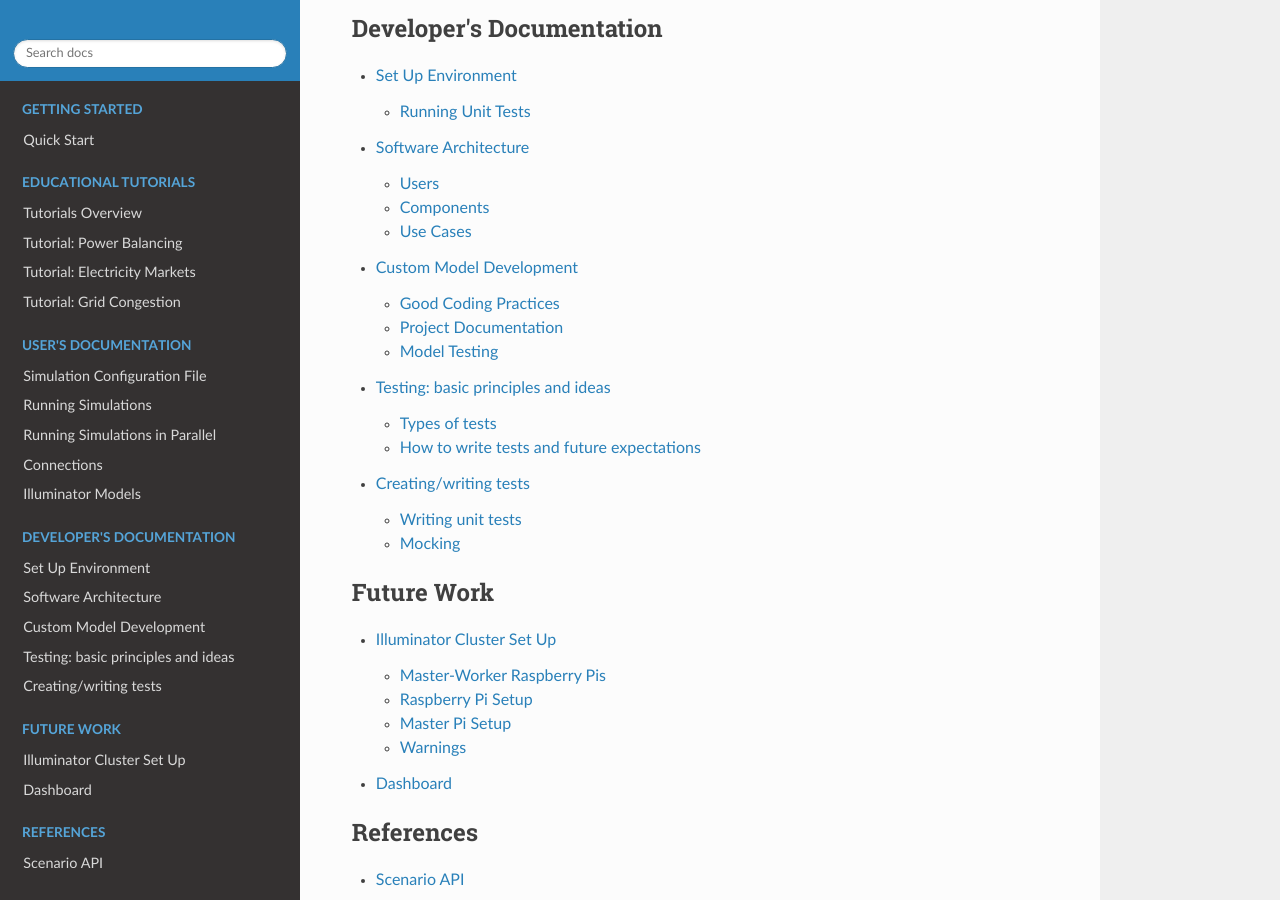
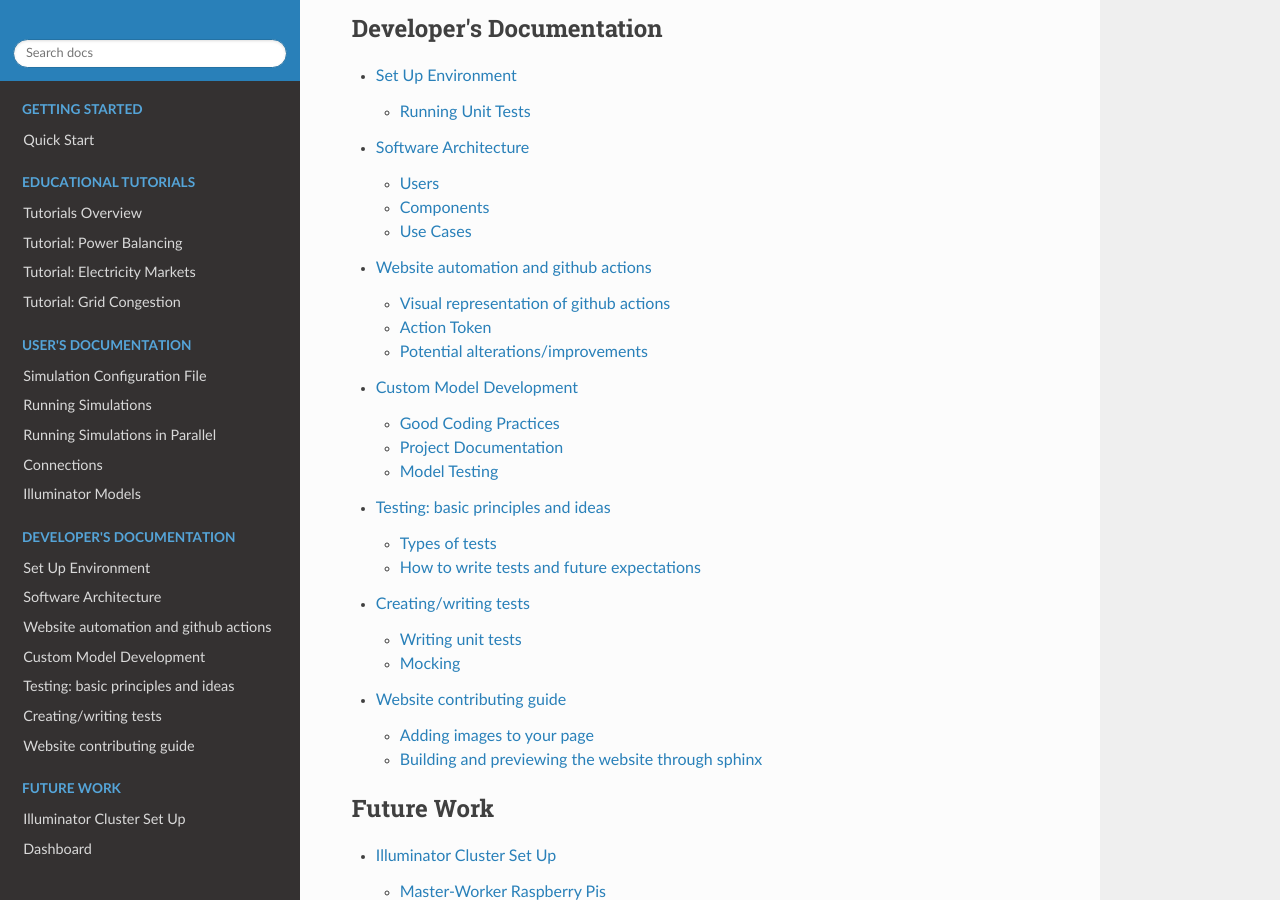
Before and after one commit to Illuminator-team/website, a Sphinx documentation site: the page built from source/index.rst, in a window 1280 px wide and 900 px high, scrolled down 1512 px. Built offline with Sphinx 7.4.7 and the Read the Docs theme 3.1.0, drawn with Linux system fonts in a browser that asks for light colours.

Commit message:
(rebase) added website contribution guide

````diff
--- /dev/null
+++ b/source/developer/dev-website-contribute.md
@@ -0,0 +1,67 @@
+# Website contributing guide
+The website is written in markdown format, created through sphinx. These markdown files can be edited/created/deleted to update/create/remove pages.
+
+In order to contribute to the website, a series of steps should be followed:
+
+<ol>
+  <li>Download the code from the website repository</li>
+  <li>Create a new branch based off the Dev branch.</li>
+  <li>Make the desired changes to the markdown files located within the source directory.</li>
+  <li>Preview your changes through:
+    <ul>
+      <li>your IDE of choice (look it up for your ide.
+<a href="https://code.visualstudio.com/docs/languages/markdown#_markdown-preview">Visual Studio Code Example</a>)</li>
+      <li>building the website through sphinx and then viewing the html</li>
+      <li>any other markdown viewing program</li>
+    </ul>
+  </li>
+  <li>Upload your changes to a separate branch</li>
+  <li>Create a pull request to the Dev branch</li>
+  <li>(Optional) Create a pull request from the Dev branch into the Main branch whenever you are ready for the website to be updated</li>
+</ol>
+
+## Adding images to your page
+Every image that is contained within the website should be stored within the `_static` folder located within source.
+In order to then use that image you must reference it's location within the markdown page.
+
+As an example:
+```
+<div align="center">
+	<img align="center" src="../_static/img/Iilluminator.jpg" width="500">
+</div>
+```
+
+Which results in a centered image, of width 500 like so:
+<div align="center">
+	<img align="center" src="../_static/img/illuminator.jpg" width="500">
+</div>
+
+
+## Building and previewing the website through sphinx
+Building and previewing the website before it is uploaded on github is highly recommended. In order to create this preview a series of steps must be followed. Example over command line interface:
+
+<ol>
+  <li>Ensure you are in the correct directory with your terminal (your directory should see README.md and source)</li>
+  <li>Prepare your environment:
+    <ol>
+      <li>python3 -m venv .venv</li>
+      <li>Activate your work environment:
+        <ul>
+            <li>MacOS & Linux: source .venv/bin/activate</li>
+            <li>Windows: .venv\Scripts\activate </li>
+        </ul>
+        </li>
+      <li>pip install -r source/requirements.txt</li>
+      <li>pip install illuminator --no-deps</li>
+    </ol>
+  </li>
+  <li>Make your changes (if you added a new page make sure to add it to index.rst so its visible in the side-bar)</li>
+  <li>Build using sphinx:
+    <ul>
+        <li>sphinx-build source docs (NOTE: the name docs can be changed if you wish)</li>
+        <li>sphinx-build source docs --fail-on-warning (optional flag, sometimes it works sometimes it does not. The warnings do not break the website build)</li>
+    </ul>
+  </li>
+  <li>Open any html document located within your new folder using your web browser to preview your website</li>
+  <li>[Important] After you are done and want to push your changes to github you must ensure that you either delete the folder which was created when building this website, or add it to .gitignore if you plan on reusing it (see .gitignore file for examples)</li>
+</ol>
--- a/source/index.rst
+++ b/source/index.rst
@@ -42,9 +42,11 @@ Illuminator builts on `Mosaik. <https://mosaik.offis.de/>`_ and supports both st
 
    developer/set-up.md
    developer/software-architecture.md
+   developer/repo-automation.md
    developer/developer-docstrings.md
    developer/testing-explained.md
    developer/writing-tests.md
+   developer/dev-website-contribute.md
 
 .. toctree::
    :maxdepth: 2
````
Also changed, not shown: source/_static/img/Illuminator_Repo_Actions.png, 1 other file.
